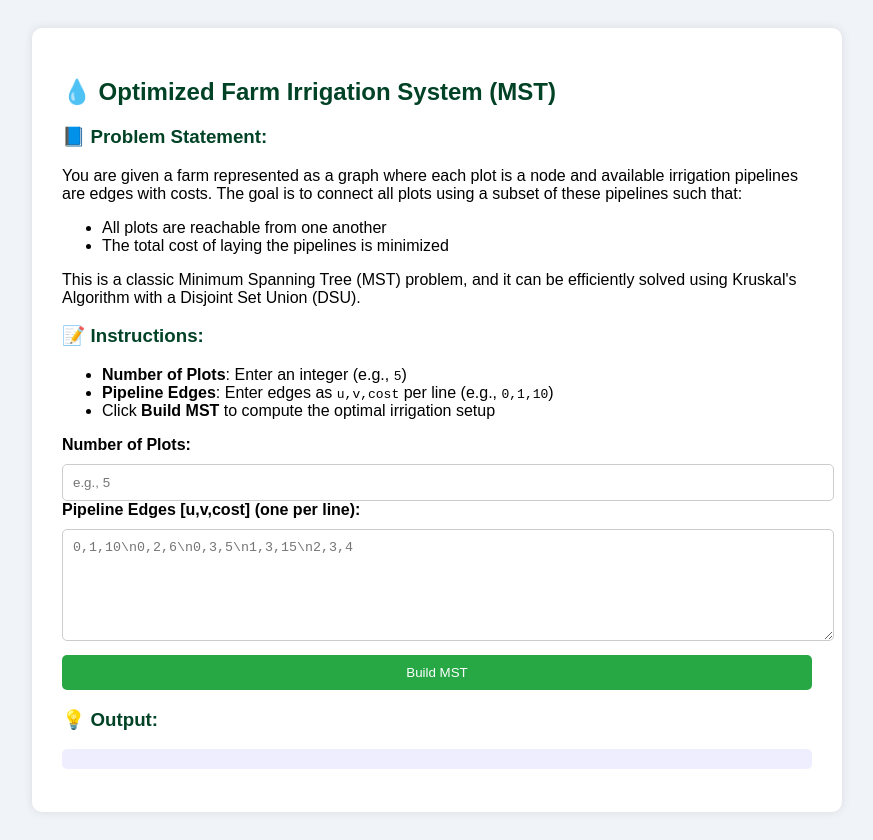
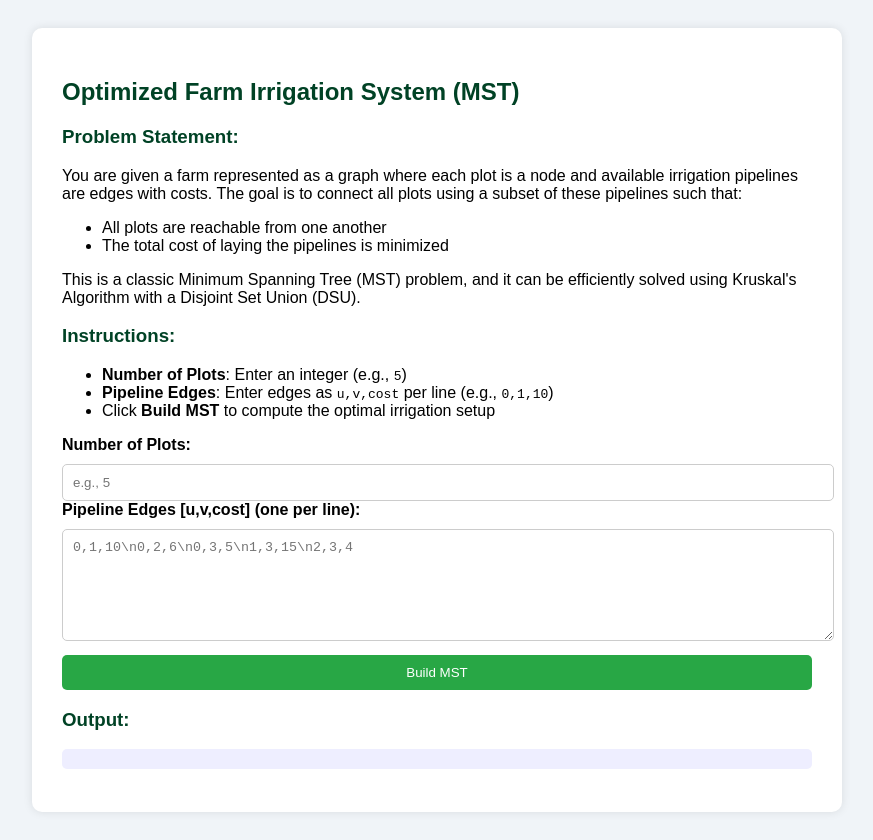
Before and after one commit to AryaSingh-25/Visa_problems, a plain HTML site: page problem2-irrigation-mst/index.html in a window 1280 px wide. Shown: the whole page, without its empty margins (203-1076 px from the left). Drawn offline with Linux system fonts and the light colour scheme.

Commit message:
Update index.html

```diff
--- a/problem2-irrigation-mst/index.html
+++ b/problem2-irrigation-mst/index.html
@@ -46,9 +46,9 @@
 </head>
 <body>
   <div class="container">
-    <h2>💧 Optimized Farm Irrigation System (MST)</h2>
+    <h2>Optimized Farm Irrigation System (MST)</h2>
 
-    <h3>📘 Problem Statement:</h3>
+    <h3>Problem Statement:</h3>
     <p>
       You are given a farm represented as a graph where each plot is a node and available irrigation pipelines are edges with costs. The goal is to connect all plots using a subset of these pipelines such that:
     </p>
@@ -60,7 +60,7 @@
       This is a classic Minimum Spanning Tree (MST) problem, and it can be efficiently solved using Kruskal's Algorithm with a Disjoint Set Union (DSU).
     </p>
 
-    <h3>📝 Instructions:</h3>
+    <h3> Instructions:</h3>
     <ul>
       <li><strong>Number of Plots</strong>: Enter an integer (e.g., <code>5</code>)</li>
       <li><strong>Pipeline Edges</strong>: Enter edges as <code>u,v,cost</code> per line (e.g., <code>0,1,10</code>)</li>
@@ -75,7 +75,7 @@
 
     <button onclick="buildMST()">Build MST</button>
 
-    <h3>💡 Output:</h3>
+    <h3>Output:</h3>
     <pre id="output"></pre>
   </div>
 
```
